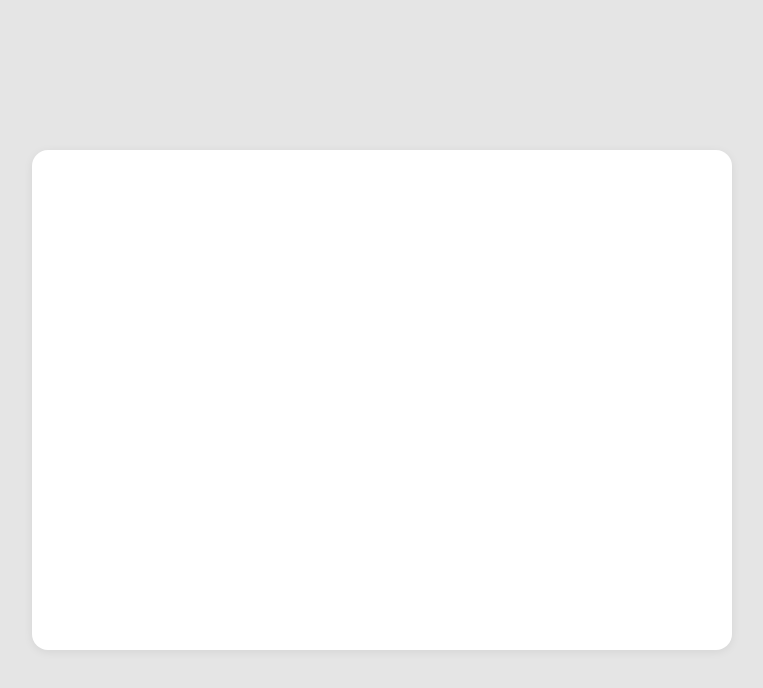
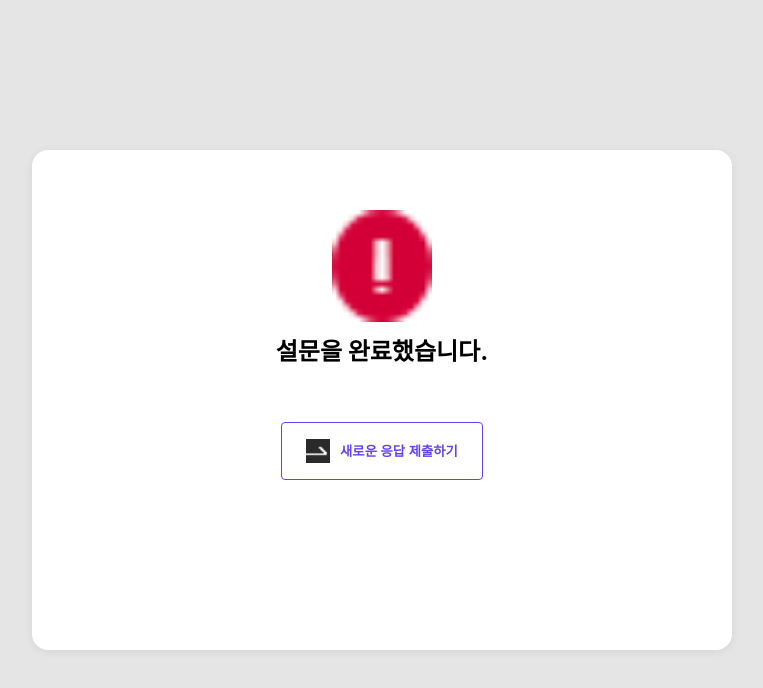
Before and after one commit to SEOKHOCHOI/survey-pie, a React (Create React App) app: page /done/1 in a window 1280 px wide. Before the commit this address had no page. Shown: the top 688 px of the page, without its empty margins (258-1021 px from the left). Built offline with nearby package versions, Linux system fonts and the light colour scheme.

Commit message:
modify end page

```diff
--- a/src/App.js
+++ b/src/App.js
@@ -9,7 +9,7 @@ function App() {
     <AppWrapper>
       <Box>
         <Routes>
-          <Route path="/done" element={<CompletionPage />} />
+          <Route path="/done/:surveyId" element={<CompletionPage />} />
           <Route path="/survey/:surveyId" element={<SurveyPage />}>
             <Route path=":step" element={<SurveyPage />} />
           </Route>
--- a/src/components/ActionButtons/index.js
+++ b/src/components/ActionButtons/index.js
@@ -1,4 +1,4 @@
-import React from "react";
+import React, { useState } from "react";
 import { useNavigate } from "react-router-dom";
 import { useRecoilValue } from "recoil";
 import styled from "styled-components";
@@ -14,6 +14,7 @@ const ActionButtons = () => {
   const step = useStep();
   const surveyId = useSurveyId();
   const answers = useAnswers();
+  const [isPosting, setIsPosting] = useState(false);
   const questionsLength = useRecoilValue(questionsLengthState);
 
   const isLast = questionsLength - 1 === step;
@@ -35,11 +36,19 @@ const ActionButtons = () => {
         <Button
           type="PRIMARY"
           onClick={() => {
-            postAnswers(surveyId, answers);
-            navigate(`/done`);
+            setIsPosting(true);
+            postAnswers(surveyId, answers)
+              .then(() => {
+                navigate(`/done`);
+              })
+              .catch((error) => {
+                alert("에러가 발생했습니다. 다시 시도해주세요.");
+                setIsPosting(false);
+              });
           }}
+          disabled={isPosting}
         >
-          제출
+          {isPosting ? "제출 중입니다..." : "제출"}
         </Button>
       ) : (
         <Button
--- a/src/components/Button/index.js
+++ b/src/components/Button/index.js
@@ -10,12 +10,14 @@ const colorMap = {
 
 const Button = styled.button`
   padding: 16px 24px;
-  width: 200px;
+  min-width: 200px;
 
   color: ${({ type }) => colorMap[type].BUTTON.DEFAULT.COLOR};
   background: ${({ type }) => colorMap[type].BUTTON.DEFAULT.BACKGROUND};
   border-radius: 4px;
   border: none;
+  font-weight: bold;
+  font-weight: 18px;
 
   border: ${({ type }) =>
     type === "TERTIARY"
--- a/src/pages/CompletionPage/index.js
+++ b/src/pages/CompletionPage/index.js
@@ -1,10 +1,50 @@
 import React from "react";
+import { useNavigate } from "react-router-dom";
 import styled from "styled-components";
 
+import congrats from "../../assets/congrats.png";
+import reload from "../../assets/reload.png";
+import Button from "../../components/Button";
+import { useSurveyId } from "../../hooks/useSurveyId";
+
 const CompletionPage = () => {
-  return <CompletionPageWrapper>dd</CompletionPageWrapper>;
+  const surveyId = useSurveyId();
+  const navigate = useNavigate();
+
+  return (
+    <CompletionPageWrapper>
+      <img src={congrats} alt="congrats" width="100" />
+      <Midtext>설문을 완료했습니다.</Midtext>
+      <ReloadButton
+        type="TERTIARY"
+        onClick={() => {
+          navigate(`/survey/${surveyId}/0`);
+        }}
+      >
+        <img src={reload} alt="reload" width="24" height="24" />
+        새로운 응답 제출하기
+      </ReloadButton>
+    </CompletionPageWrapper>
+  );
 };
 
-const CompletionPageWrapper = styled.div``;
+const CompletionPageWrapper = styled.div`
+  display: flex;
+  flex-direction: column;
+  width: 100%;
+  align-items: center;
+`;
+const Midtext = styled.div`
+  font-weight: bold;
+  font-size: 24px;
+  line-height: 28px;
+  margin-top: 16px;
+  margin-bottom: 56px;
+`;
+const ReloadButton = styled(Button)`
+  display: inline-flex;
+  align-items: center;
+  gap: 10px;
+`;
 
 export default CompletionPage;
--- a/src/services/postAnswers.js
+++ b/src/services/postAnswers.js
@@ -1,5 +1,5 @@
 import mainApi from "./apis/mainApi";
 
 export function postAnswers({ surveyId, data }) {
-  mainApi.post("/answers", { surveyId, data });
+  return mainApi.post("/answers", { surveyId, data });
 }
```
Also changed, not shown: src/assets/congrats.png (added), src/assets/reload.png (added).
